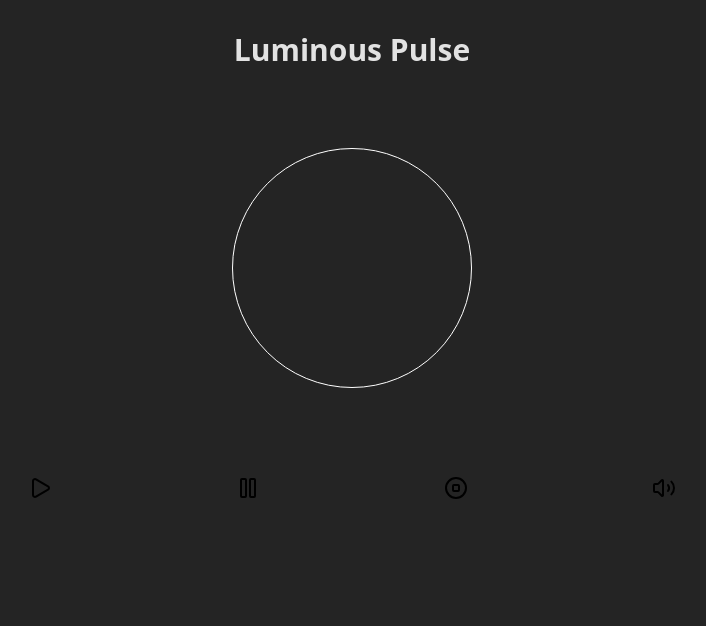
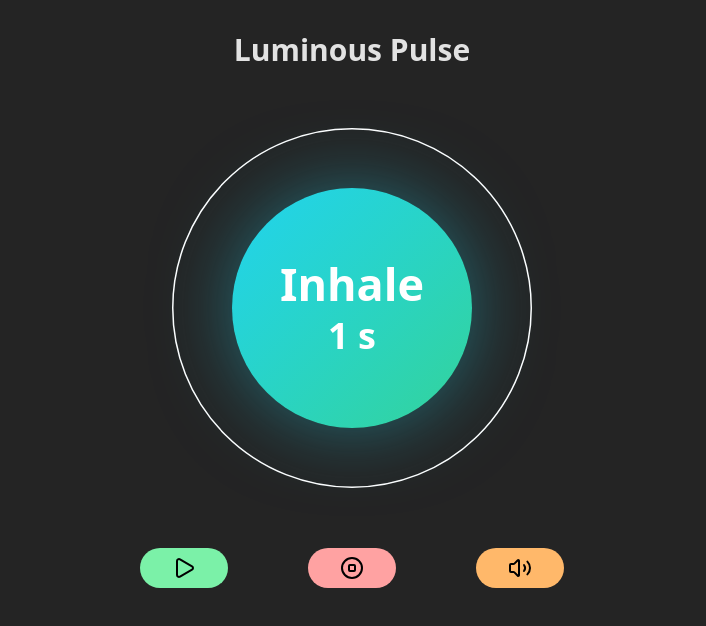
Before and after one commit to SivaKrishna6745/Luminous-Pulse, a React (Vite) app: page / in a window 1280 px wide. Shown: the top 626 px of the page, without its empty margins (288-994 px from the left). Built offline with nearby package versions, Linux system fonts and the light colour scheme.

Commit message:
* Refactor Pulsar component * Refactor App.tsx

```diff
--- a/src/App.tsx
+++ b/src/App.tsx
@@ -1,18 +1,30 @@
-import { CircleStop, Pause, Play, Volume2 } from 'lucide-react';
+import { CircleStop, Pause, Play, Volume2, VolumeX } from 'lucide-react';
 import './App.css';
 import Button from './components/Button';
 import Pulsar from './components/Pulsar';
+import useBreathingEngine from './hooks/useBreathingEngine';
+import { useState } from 'react';
 
 function App() {
+    const { currentPhase, toggle, isActive, reset, progress, timeLeft, duration } = useBreathingEngine();
+    const [isMute, setIsMute] = useState(false);
+
+    function volume() {
+        setIsMute((prev) => !prev);
+    }
+
     return (
-        <div className="flex items-center flex-col gap-20">
+        <div className="flex flex-col items-center gap-30">
             <h1 className="text-3xl font-bold">Luminous Pulse</h1>
-            <Pulsar />
-            <div className="flex justify-center gap-30">
-                <Button label={<Play />} onClick={() => {}} />
-                <Button label={<Pause />} onClick={() => {}} />
-                <Button label={<CircleStop />} onClick={() => {}} />
-                <Button label={<Volume2 />} onClick={() => {}} />
+            <Pulsar phase={currentPhase} progress={progress} timeLeft={timeLeft} duration={duration} />
+            <div className="flex justify-center gap-20">
+                <Button
+                    className={isActive ? 'bg-yellow-300' : 'bg-green-300'}
+                    label={isActive ? <Pause /> : <Play />}
+                    onClick={() => toggle()}
+                />
+                <Button className="bg-red-300" label={<CircleStop />} onClick={() => reset()} />
+                <Button className="bg-orange-300" label={isMute ? <VolumeX /> : <Volume2 />} onClick={() => volume()} />
             </div>
         </div>
     );
--- a/src/components/Pulsar.tsx
+++ b/src/components/Pulsar.tsx
@@ -1,10 +1,33 @@
-interface pulsarProps {}
+import { motion, type Variants } from 'framer-motion';
+import type { BreathPhase } from '../types';
 
-const Pulsar = ({}: pulsarProps) => {
+interface pulsarProps {
+    phase: BreathPhase;
+    progress?: number;
+    timeLeft: number;
+    duration: number;
+}
+
+const variantsMap: Variants = {
+    Inhale: { scale: 1.5 },
+    'Hold Full': { scale: 1.5 },
+    Exhale: { scale: 1.0 },
+    'Hold Empty': { scale: 1.0 },
+};
+
+const Pulsar = ({ phase = 'Inhale', timeLeft = 0, duration }: pulsarProps) => {
     return (
-        <div className="h-60 w-60 rounded-full border-white border flex justify-center items-center">
-            <div className="rounded-full pulsar"></div>
-        </div>
+        <motion.div
+            className="h-60 w-60 rounded-full border-white border flex justify-center items-center"
+            variants={variantsMap}
+            animate={phase}
+            transition={{ duration: duration / 1000, ease: 'easeInOut' }}
+        >
+            <div className="rounded-full pulsar w-40 h-40 bg-linear-to-br from-neon-cyan to-neon-mint shadow-[0_0_60px_-10px_rgba(34,211,238,0.6)] flex flex-col justify-center items-center">
+                <p className="text-white text-3xl font-bold">{phase}</p>
+                <p className="text-white text-2xl font-bold">{Math.ceil(timeLeft / 1000)} s</p>
+            </div>
+        </motion.div>
     );
 };
 
```
